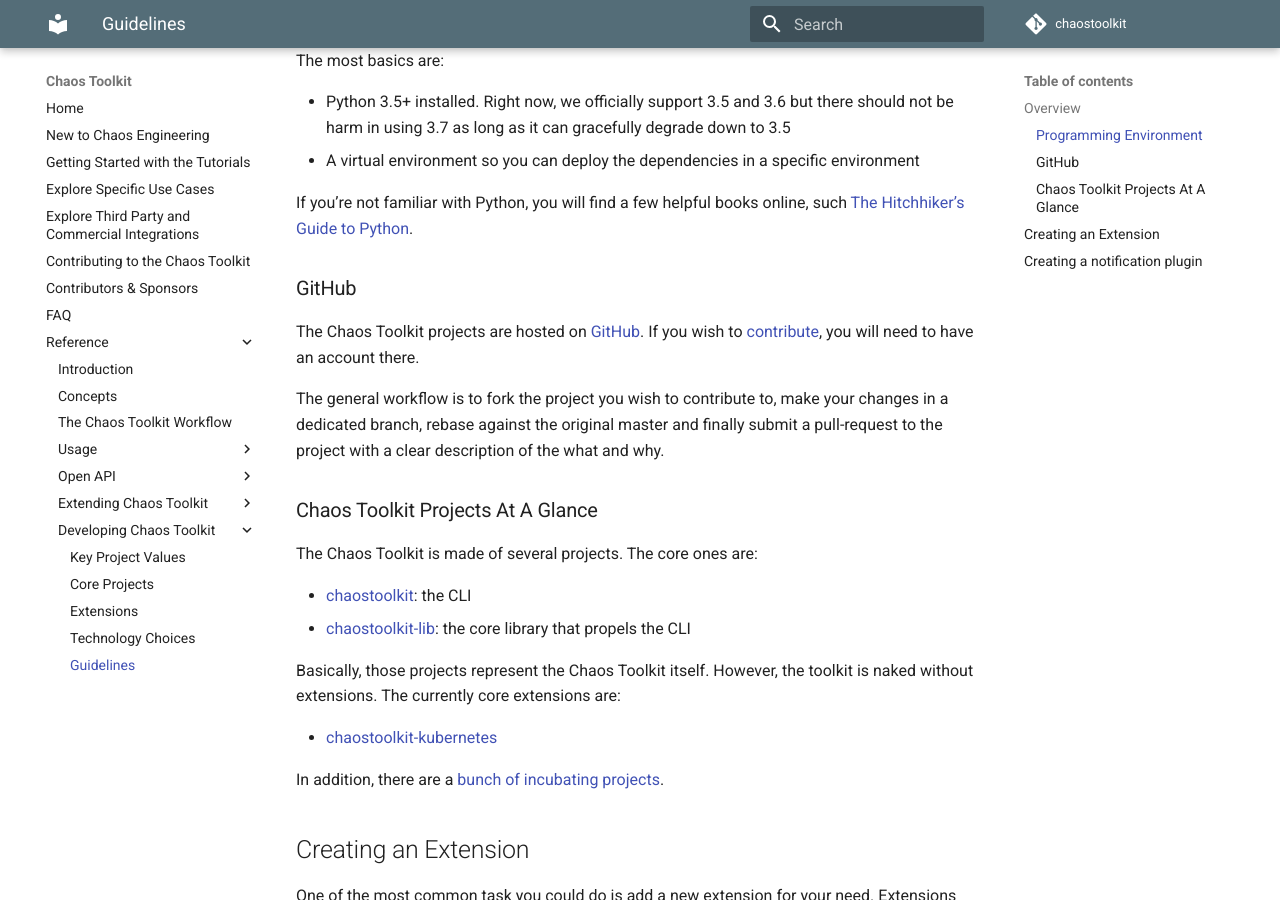
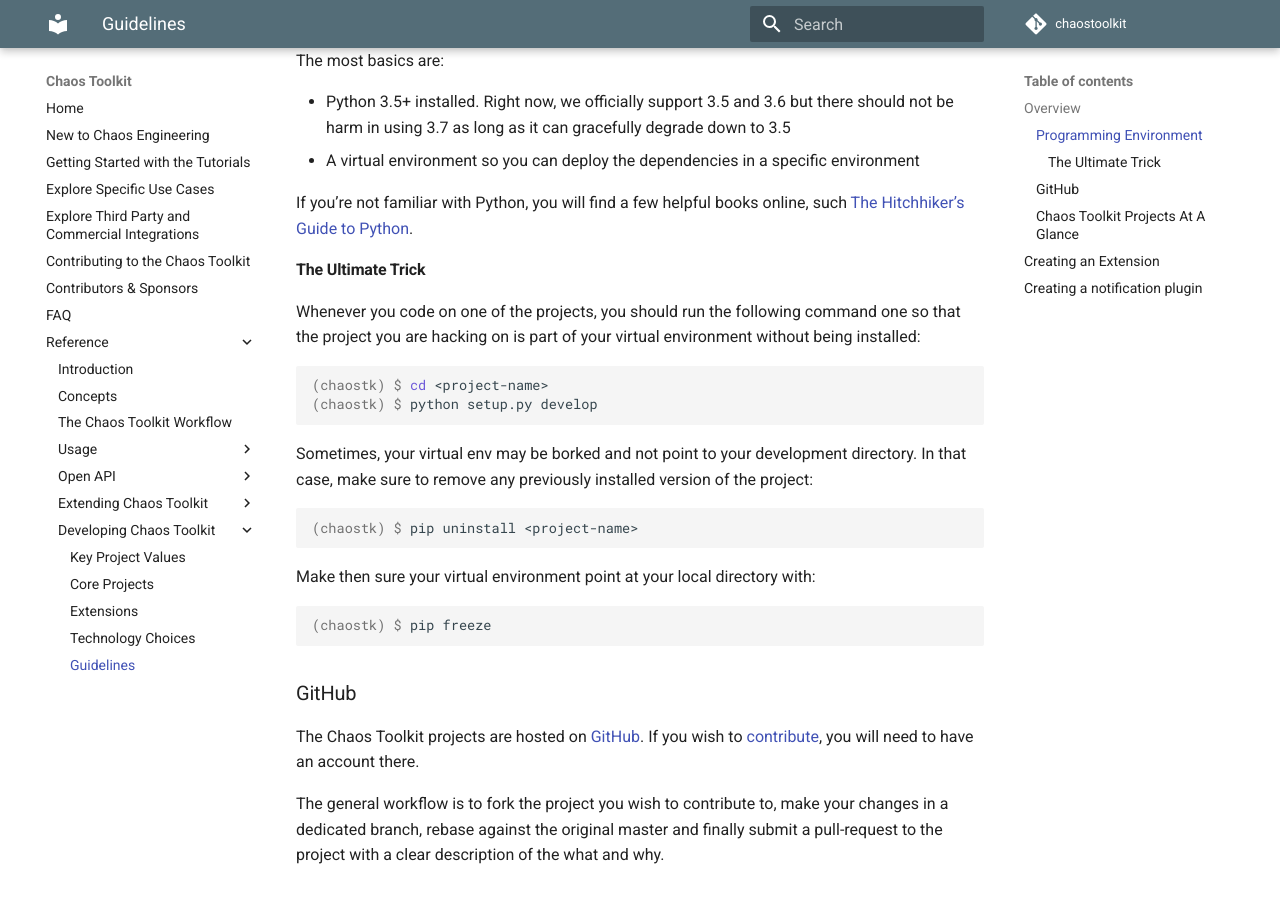
Before and after one commit to chaostoolkit/chaostoolkit-documentation, an MkDocs documentation site: the page built from sources/reference/developing/guidelines.md, in a window 1280 px wide and 900 px high, scrolled down 413 px. Built offline with MkDocs 1.6.1 and Material for MkDocs 9.7.7, drawn with Linux system fonts in a browser that asks for light colours; comment, search, counter and statistics services are not loaded; old or Windows-style settings are respelled for this version of MkDocs.

Commit message:
useful trick
Signed-off-by: Sylvain Hellegouarch <sh@defuze.org>

````diff
--- a/sources/reference/developing/guidelines.md
+++ b/sources/reference/developing/guidelines.md
@@ -26,6 +26,31 @@
 such [The Hitchhiker’s Guide to Python][hitchhiker].
 
 [hitchhiker]: http://docs.python-guide.org/en/latest/
+
+#### The Ultimate Trick
+
+Whenever you code on one of the projects, you should run the following command
+one so that the project you are hacking on is part of your virtual environment
+without being installed:
+
+```console
+(chaostk) $ cd <project-name>
+(chaostk) $ python setup.py develop
+```
+
+Sometimes, your virtual env may be borked and not point to your development
+directory. In that case, make sure to remove any previously installed version
+of the project:
+
+```console
+(chaostk) $ pip uninstall <project-name>
+```
+
+Make then sure your virtual environment point at your local directory with:
+
+```console
+(chaostk) $ pip freeze
+```
 
 ### GitHub
 
````
